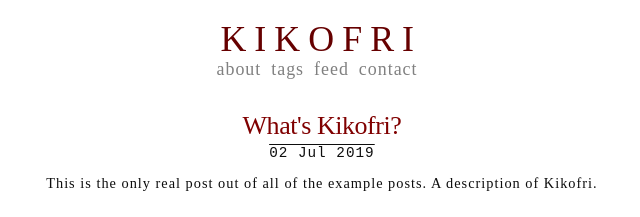
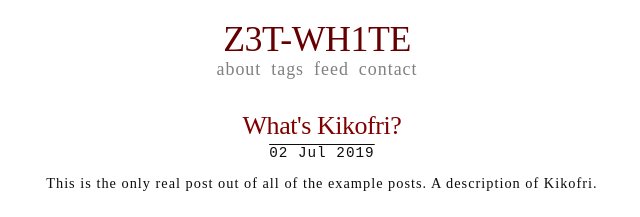
Before and after one commit to zetwhite/zetwhite.github.io, a Jekyll site: the page built from index.html, in a window 1280 px wide. Shown: the top 217 px of the page, without its empty margins (323-963 px from the left). Built offline with Jekyll 4.4.1, drawn with Linux system fonts in a browser that asks for light colours.

```diff
--- a/_config.yml
+++ b/_config.yml
@@ -8,11 +8,11 @@
 #
 # Basic, either your jekyll site's name or
 # an organization.
-name: "K i k o f r i"
+name: "Z3T-WH1TE"
 description: "dirty and malnourished jekyll theme"
 
 # This should be a person of some sort.
-author: "kxxvii"
+author: "zetwhite"
 
 # Would make sense to use the 'name:' above
 # here. This is an alternative title.
@@ -35,7 +35,7 @@ logo:
 # # # # #
 
 # URL-stuff, don't forget the 'http...'-part
-url: "https://your.own.url.net"
+url: "https://zetwhite.github.io"
 #baseurl: ""
 permalink: /:year/:month/:day/:title.html
 
```
Also changed, not shown: 1 other file.
